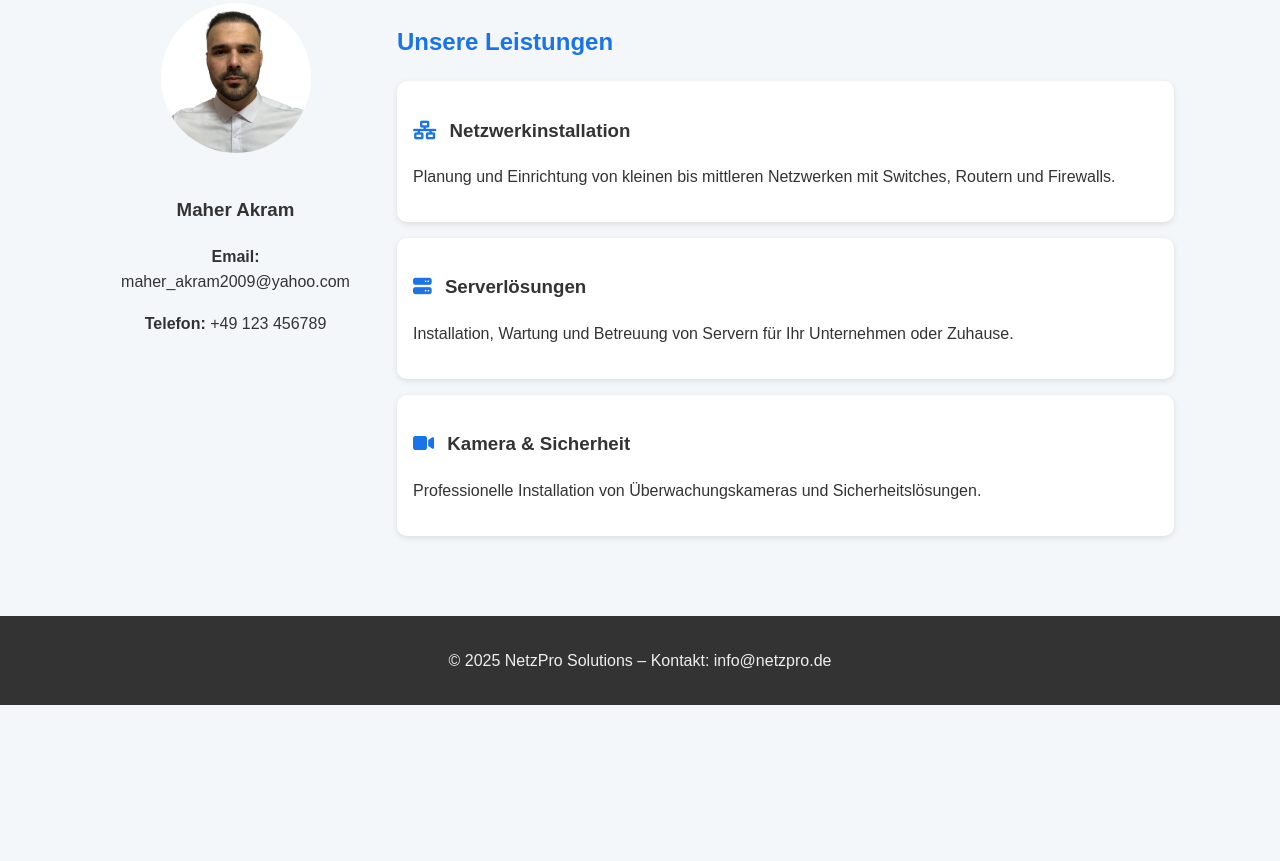
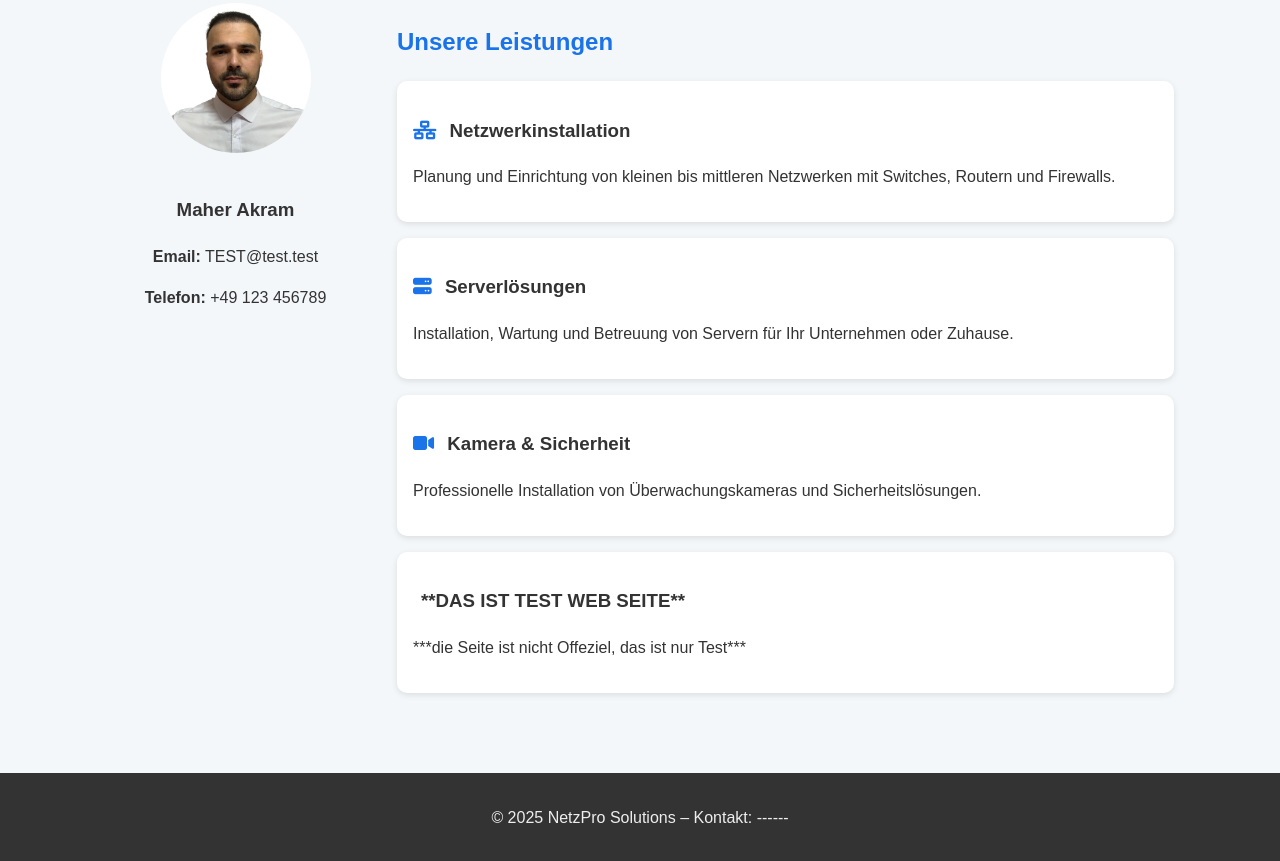
Before and after one commit to Syslinker/meineseite, a plain HTML site: page index.html in a window 1280 px wide. Shown: the part 343-1204 px from the top of the page. Before the commit the page ends 1048 px from the top, so only its background shows below. Drawn offline with Linux system fonts and the light colour scheme.

Commit message:
Update index.html

```diff
--- a/index.html
+++ b/index.html
@@ -100,7 +100,7 @@
     <aside>
       <img src="images/foto.png" alt="Inhaber Foto">
       <h3>Maher Akram</h3>
-      <p><strong>Email:</strong> maher_akram2009@yahoo.com</p>
+      <p><strong>Email:</strong> TEST@test.test</p>
       <p><strong>Telefon:</strong> +49 123 456789</p>
     </aside>
 
@@ -118,11 +118,15 @@
         <h3><i class="fas fa-video"></i> Kamera & Sicherheit</h3>
         <p>Professionelle Installation von Überwachungskameras und Sicherheitslösungen.</p>
       </div>
+      <div class="card">
+        <h3><i class=></i> **DAS IST TEST WEB SEITE**</h3>
+        <p> ***die Seite ist nicht Offeziel, das ist nur Test***</p>
+      </div>
     </section>
   </div>
 
   <footer>
-    <p>&copy; 2025 NetzPro Solutions – Kontakt: info@netzpro.de</p>
+    <p>&copy; 2025 NetzPro Solutions – Kontakt: ------ </p>
   </footer>
 </body>
 </html>
```
